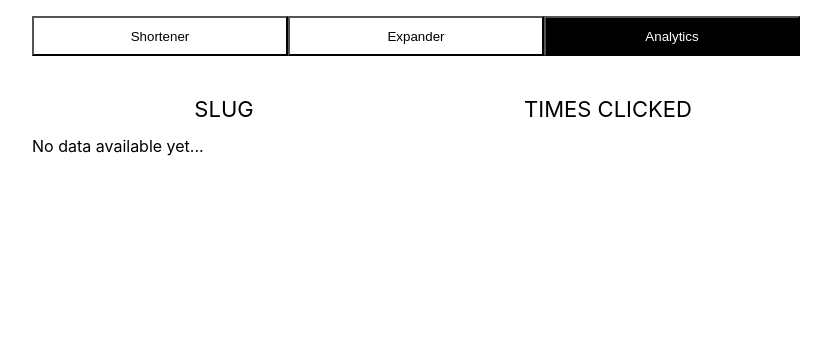
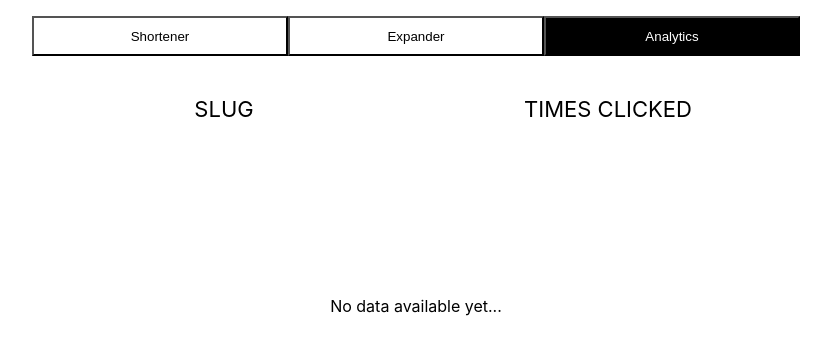
Before and after one commit to dumiandrei99/URL-Shortener-and-Expander, a React (Create React App) app in the folder frontend/: page / in a window 1280 px wide. Both pictures are taken after a click on the button "Analytics". Shown: the top 354 px of the page, without its empty margins (224-1055 px from the left). Built offline with nearby package versions, Linux system fonts and the light colour scheme.

Commit message:
frontend/fix: align center the no available data message on analytics section

```diff
--- a/frontend/src/App.css
+++ b/frontend/src/App.css
@@ -126,6 +126,12 @@ div.headers {
     height: 5vh;
 }
 
+div.no-data-available{
+    width: 60vw;
+    text-align: center;
+    margin-top: 25vh;
+}
+
 div.header {
     float: left;
     width: 50%;
--- a/frontend/src/components/Analytics.js
+++ b/frontend/src/components/Analytics.js
@@ -18,7 +18,7 @@ function Analytics() {
                 <div className= "header"> TIMES CLICKED </div>
             </div>
             {analytics.length === 0 ?
-                <div> No data available yet... </div>
+                <div className='no-data-available'> No data available yet... </div>
                 :
                 analytics.map((analytic, index) => {
                     return(
```
